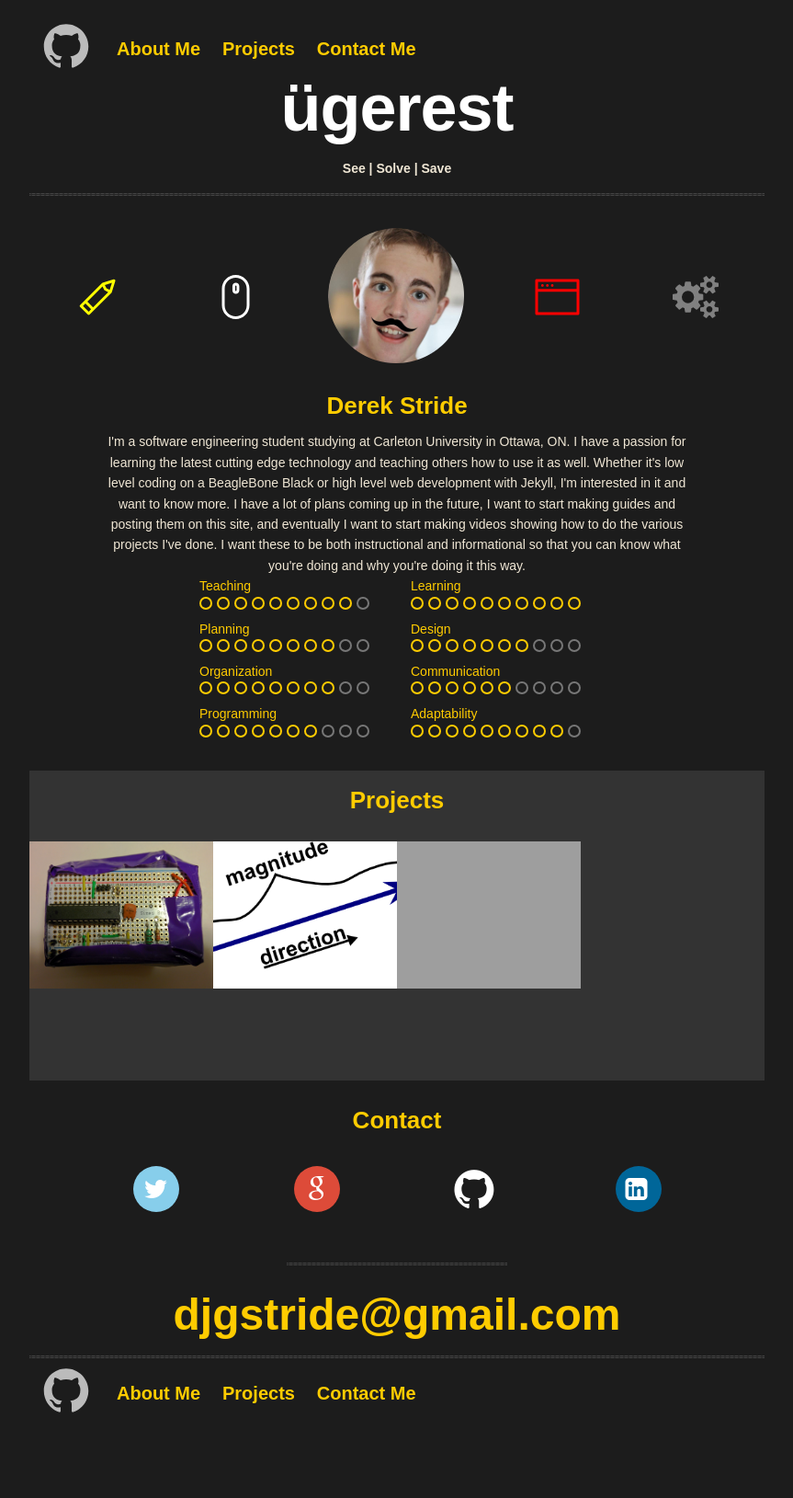
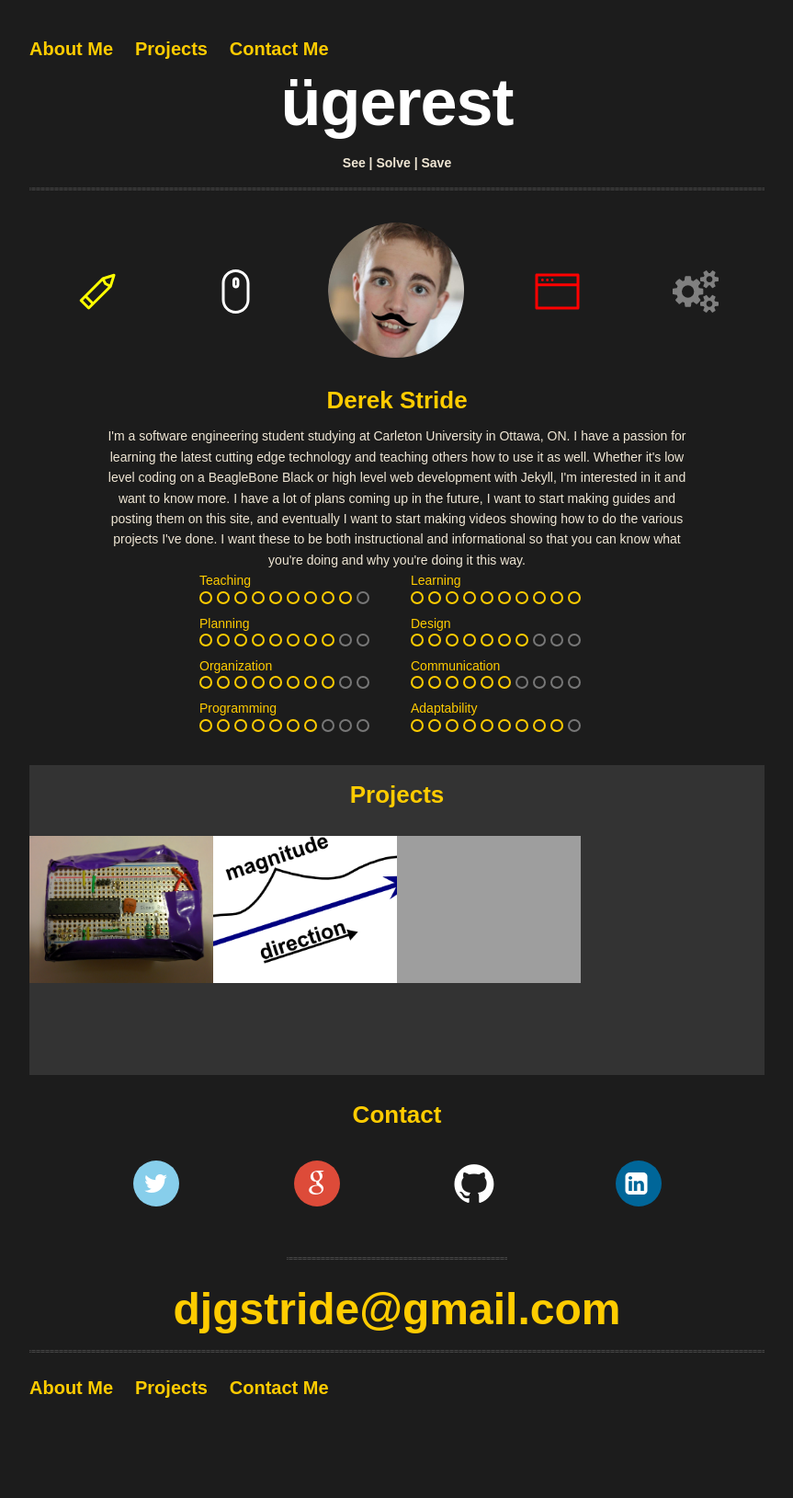
Before and after one commit to DerekStride/DerekStride.github.io, a Jekyll site: the page built from index.html, in a window 1280 px wide. Shown: the whole page at 92% size, without its empty margins (208-1071 px from the left). Built offline with Jekyll 4.4.1, drawn with Linux system fonts in a browser that asks for light colours; grey boxes are pictures that could not be loaded.

Commit message:
Removed Github Logo in Header and Footer

```diff
--- a/_includes/footer.html
+++ b/_includes/footer.html
@@ -1,8 +1,6 @@
 <footer>
   <div class="lockup">
     <hr>
-
-    <div class="logo"><a href="https://github.com/{{ site.data.general.github }}">{% include icons/github-logo.html %}</a></div>
 
     <div class="sub-menu">
 
--- a/_includes/header.html
+++ b/_includes/header.html
@@ -1,8 +1,6 @@
 <header>
 
   <div class="lockup">
-    <div class="logo"><a href="https://github.com/{{ site.data.general.github }}">{% include icons/github-logo.html %}</a></div>
-
     <div class="sub-menu">
       <nav>
 
--- a/assets/css/3-modules/_footer.sass
+++ b/assets/css/3-modules/_footer.sass
@@ -11,13 +11,6 @@ footer
   hr
     margin: 5px 0 10px 0
 
-  .logo
-    +size(50px)
-    float: left
-    margin: 0 30px 0 15px
-    path
-      fill: rgba(255, 255, 255, 0.7)
-
   .sub-menu
     float: left
     a
--- a/assets/css/3-modules/_header.sass
+++ b/assets/css/3-modules/_header.sass
@@ -1,25 +1,18 @@
 header
-  min-height: 180px
-  background: $bg-color
-  background-size: cover
+  min-height:       180px
+  background:       $bg-color
+  background-size:  cover
 
 .lockup
   margin-bottom: 10px
   +clearfix
 
-  .logo
-    float: left
-    margin: 15px 30px 0 20px
-    path
-      fill: rgba(255, 255, 255, 0.7)
-
   .sub-menu
-    float: left
-    a
-      @extend %smallLinkFont
-      display: inline-block
-      margin-right: 20px
-      margin-top: 25px
+    nav
+      float:    left
+      a
+        @extend %smallLinkFont
+        display: inline-block
 
   h1
     text-align: center
@@ -33,3 +26,10 @@ header
     font:
       weight: 700
     line-height: 1
+
+@media (max-width: 640px)
+  .sub-menu
+    nav
+      float: none
+      text-align: center
+      //padding-top:  30px
```
